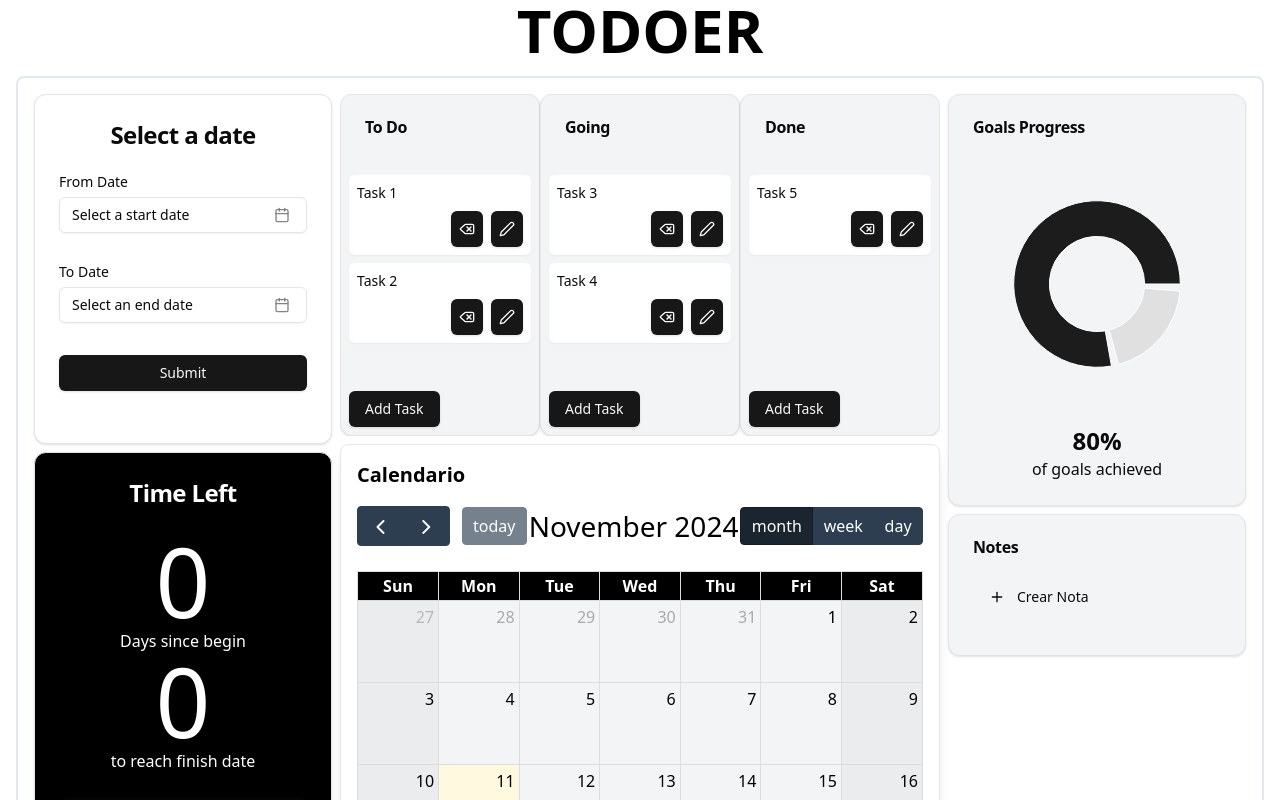
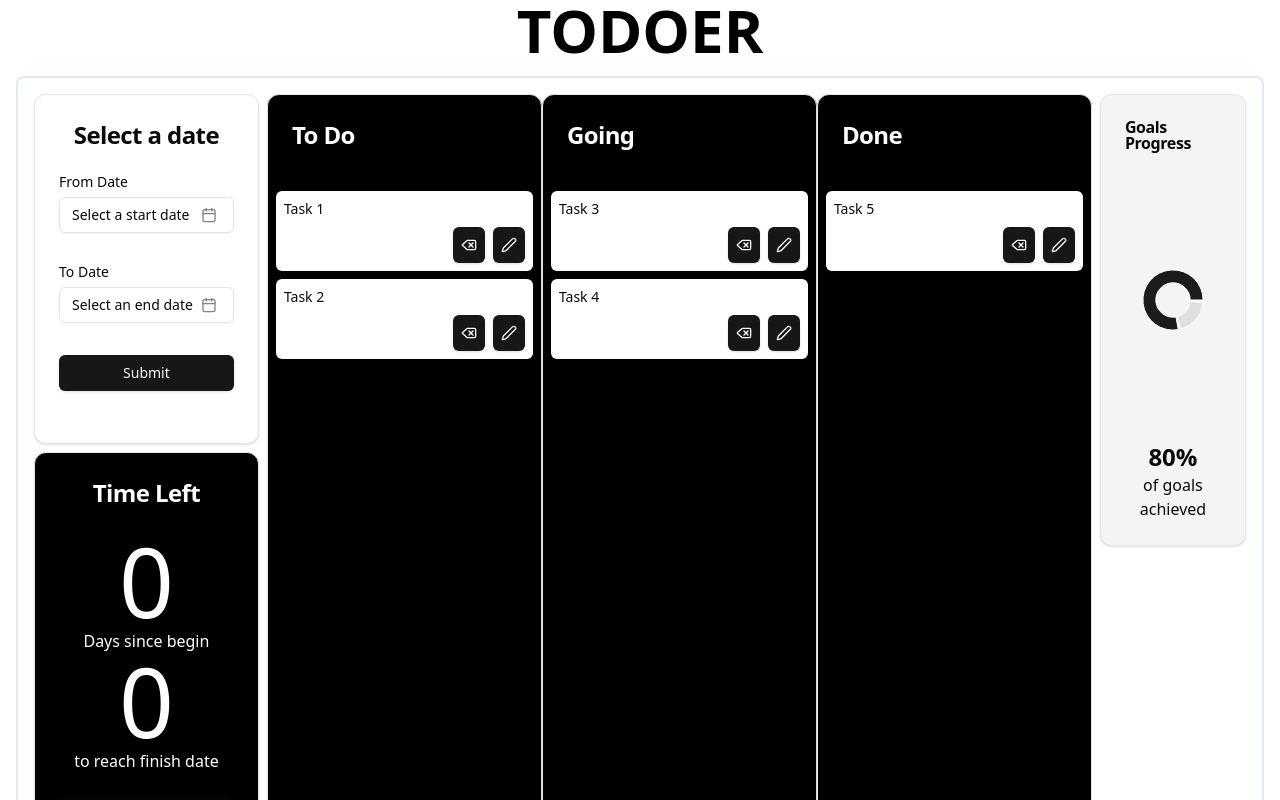
Before and after one commit to jafat71/todoer, a React (Vite) app: page / in a window 1280 px wide. Shown: the top 800 px of the page. Built offline with nearby package versions, Linux system fonts and the light colour scheme.

Commit message:
rm components

```diff
--- a/src/App.jsx
+++ b/src/App.jsx
@@ -5,7 +5,7 @@ import { Toaster } from "@/components/ui/toaster"
 const App = () => {
   return (
     <TodoerProvider>
-      <div className="max-w-7xl mx-auto flex items-center justify-center ">
+      <div className="max-w-8xl mx-auto flex items-center justify-center ">
         <AppRouter />
         <Toaster />
       </div>
--- a/src/components/custom/DroppableContainer.jsx
+++ b/src/components/custom/DroppableContainer.jsx
@@ -9,7 +9,7 @@ export const DroppableContainer = ({ id, children }) => {
   return (
     <div
       ref={setNodeRef}
-      className={`p-2 h-56 rounded-md overflow-y-scroll ${isOver ? 'bg-blue-100' : ''}`}
+      className={`p-2 h-full rounded-md overflow-y-auto ${isOver ? 'bg-gray-600' : ''}`}
     >
       {children}
     </div>
--- a/src/components/custom/Kanban.jsx
+++ b/src/components/custom/Kanban.jsx
@@ -166,26 +166,24 @@ const Kanban = () => {
             onDragEnd={handleDragEnd}
             onDragStart={handleDragStart}
         >
-            <div className="flex w-full  overflow-x-auto">
+            <div className="flex w-full h-full overflow-x-auto">
                 {Object.entries(columns).map(([columnId, column]) => (
                     <Card
                         key={columnId}
-                        className="flex-1 min-w-[100px] md:min-w-[170px] xl:min-w-[200px] bg-gray-100"
+                        className="flex flex-col flex-1 min-w-[100px] md:min-w-[170px] xl:min-w-[275px] bg-black"
                     >
                         <CardHeader>
-                            <CardTitle>{column.title}</CardTitle>
+                            <CardTitle className="text-white text-2xl">{column.title}</CardTitle>
                         </CardHeader>
-                        <CardContent className="overflow-y-auto p-0">
+                        {/* Hacer que el contenido ocupe todo el espacio disponible */}
+                        <CardContent className="flex-1 overflow-y-hidden p-0">
                             <SortableContext id={columnId} items={column.tasks} strategy={verticalListSortingStrategy}>
-                                <DroppableContainer id={columnId}>
+                                <DroppableContainer id={columnId}
+                                >
                                     {column.tasks.map((task) => (
                                         <SortableItem key={task.id} id={task.id}>
                                             <div className="p-2 w-full my-2 bg-white rounded-md shadow-sm flex flex-col space-y-2">
-                                                {/* Task title section allowing the text to wrap */}
-                                                <div className="text-sm break-words">
-                                                    {task.title}
-                                                </div>
-                                                {/* Action buttons positioned at the bottom of each task item */}
+                                                <div className="text-sm break-words">{task.title}</div>
                                                 <div className="flex justify-end space-x-2">
                                                     <Button
                                                         className="w-8"
@@ -214,10 +212,12 @@ const Kanban = () => {
                                 </DroppableContainer>
                             </SortableContext>
                         </CardContent>
-                        <Button onClick={() => handleAddTaskClick(columnId)} className="m-2">
-                            Add Task
+                        {/* Botón fijo en la parte inferior */}
+                        <Button onClick={() => handleAddTaskClick(columnId)} className="mt-auto bg-white   m-2">
+                            <div className='text-black font-semibold text-lg w-full h-full hover:text-white transition-all duration-300'>Add Task</div>
                         </Button>
                     </Card>
+
                 ))}
             </div>
 
@@ -249,7 +249,7 @@ const Kanban = () => {
 
             <DragOverlay>
                 {activeTask ? (
-                    <div className="p-2 bg-white rounded-md shadow-sm" style={{ opacity: 0.9 }}>
+                    <div className="p-2 bg-white h-full rounded-md shadow-sm" style={{ opacity: 0.9 }}>
                         {activeTask.title}
                     </div>
                 ) : null}
--- a/src/components/custom/Notes.jsx
+++ /dev/null
@@ -1,124 +0,0 @@
-import React, { useState } from 'react';
-import { Card, CardHeader, CardTitle, CardContent } from '@/components/ui/card';
-import { Input } from '@/components/ui/input';
-import { Button } from '@/components/ui/button';
-import {
-    AlertDialog,
-    AlertDialogTrigger,
-    AlertDialogContent,
-    AlertDialogHeader,
-    AlertDialogFooter,
-    AlertDialogAction,
-} from '@/components/ui/alert-dialog';
-import { LucideEdit, LucideDelete, LucidePlus } from 'lucide-react';
-
-const Notes = () => {
-    const [notes, setNotes] = useState([]);
-    const [newNote, setNewNote] = useState('');
-    const [editingNote, setEditingNote] = useState(null);
-    const [editText, setEditText] = useState('');
-    const [openAddDialog, setOpenAddDialog] = useState(false);
-    const [openEditDialog, setOpenEditDialog] = useState(false);
-
-    const handleAddNote = () => {
-        if (newNote.trim() !== '') {
-            setNotes([...notes, { id: Date.now(), text: newNote }]);
-            setNewNote('');
-            setOpenAddDialog(false); // Cerrar el diálogo después de agregar la nota
-        }
-    };
-
-    const handleDeleteNote = (id) => {
-        setNotes(notes.filter(note => note.id !== id));
-    };
-
-    const handleEditNote = (note) => {
-        setEditingNote(note);
-        setEditText(note.text);
-        setOpenEditDialog(true);
-    };
-
-    const handleSaveEdit = () => {
-        setNotes(notes.map(note => note.id === editingNote.id ? { ...note, text: editText } : note));
-        setEditingNote(null);
-        setEditText('');
-        setOpenEditDialog(false);
-    };
-
-    return (
-        <Card className="w-full bg-gray-100">
-            <CardHeader>
-                <CardTitle>Notes</CardTitle>
-            </CardHeader>
-            <CardContent>
-                <div className="flex justify-start mb-4">
-                    <AlertDialog open={openAddDialog} onOpenChange={setOpenAddDialog}>
-                        <AlertDialogTrigger asChild>
-                            <Button variant="primary">
-                                <LucidePlus size={20} className="mr-1" />
-                                Crear Nota
-                            </Button>
-                        </AlertDialogTrigger>
-                        <AlertDialogContent>
-                            <AlertDialogHeader>
-                                <h3 className="text-lg font-semibold">Crear Nueva Nota</h3>
-                            </AlertDialogHeader>
-                            <Input
-                                type="text"
-                                placeholder="Escribe tu nota"
-                                value={newNote}
-                                onChange={(e) => setNewNote(e.target.value)}
-                                className="mb-4"
-                            />
-                            <AlertDialogFooter>
-                                <AlertDialogAction onClick={handleAddNote}>Añadir</AlertDialogAction>
-                                <Button onClick={() => setOpenAddDialog(false)} variant="outline">Cancelar</Button>
-                            </AlertDialogFooter>
-                        </AlertDialogContent>
-                    </AlertDialog>
-                </div>
-
-                <ul className="space-y-2">
-                    {notes.map((note) => (
-                        <li
-                            key={note.id}
-                            className="flex flex-col md:flex-row items-center justify-between p-2 bg-white rounded-md shadow-sm"
-                        >
-                            <span>{note.text}</span>
-                            <div className="flex">
-                                <Button onClick={() => handleEditNote(note)} variant="outline" className="mr-2">
-                                    <LucideEdit size={16} />
-                                </Button>
-                                <Button onClick={() => handleDeleteNote(note.id)} variant="outline">
-                                    <LucideDelete size={16} />
-                                </Button>
-                            </div>
-                        </li>
-                    ))}
-                </ul>
-            </CardContent>
-
-            {/* AlertDialog para editar una nota */}
-            <AlertDialog open={openEditDialog} onOpenChange={setOpenEditDialog}>
-                <AlertDialogContent>
-                    <AlertDialogHeader>
-                        <h3 className="text-lg font-semibold">Editar Nota</h3>
-                    </AlertDialogHeader>
-                    <Input
-                        type="text"
-                        placeholder="Edita tu nota"
-                        value={editText}
-                        onChange={(e) => setEditText(e.target.value)}
-                        className="mb-4"
-                    />
-                    <AlertDialogFooter>
-                        <AlertDialogAction onClick={handleSaveEdit}>Guardar</AlertDialogAction>
-                        <Button onClick={() => setOpenEditDialog(false)} variant="outline">Cancelar</Button>
-                    </AlertDialogFooter>
-                </AlertDialogContent>
-            </AlertDialog>
-        </Card>
-    );
-};
-
-export default Notes;
--- a/src/components/custom/TaskCalendar.jsx
+++ /dev/null
@@ -1,131 +0,0 @@
-import React, { useEffect, useState } from 'react';
-import FullCalendar from '@fullcalendar/react';
-import dayGridPlugin from '@fullcalendar/daygrid';
-import interactionPlugin from '@fullcalendar/interaction';
-import { v4 as uuidv4 } from 'uuid';
-import { Button } from "@/components/ui/button";
-import { Input } from "@/components/ui/input";
-
-import {
-  AlertDialog,
-  AlertDialogTrigger,
-  AlertDialogContent,
-  AlertDialogHeader,
-  AlertDialogDescription,
-  AlertDialogFooter,
-  AlertDialogAction
-} from "@/components/ui/alert-dialog"; // Shadcn Alert Dialog
-
-const TaskCalendar = () => {
-  const [events, setEvents] = useState([]);
-  const [newEvent, setNewEvent] = useState({ title: '', date: '' });
-  const [openDialog, setOpenDialog] = useState(false); // State to control the dialog visibility
-
-  useEffect(() => {
-    console.log(events)
-  }, [events]);
-
-  const addEvent = () => {
-    if (newEvent.title && newEvent.date) {
-      const newEventWithId = {
-        id: uuidv4(),
-        title: newEvent.title,
-        date: newEvent.date,
-      };
-      setEvents([...events, newEventWithId]);
-      setNewEvent({ title: '', date: '' });
-      setOpenDialog(false);
-    } else {
-      alert('Please enter a title and a date');
-    }
-  };
-
-  const handleDateClick = (info) => {
-    setNewEvent({
-      title: '',
-      date: info.dateStr,
-    });
-    setOpenDialog(true);
-  };
-
-  const handleEventClick = (info) => {
-    const eventToDelete = info.event;
-    const confirmDelete = window.confirm(`¿Estás seguro de eliminar el evento "${eventToDelete.title}"?`);
-    if (confirmDelete) {
-      const filteredEvents = events.filter(e=>e.id!==eventToDelete.id)
-      console.log(filteredEvents)
-      setEvents(filteredEvents);
-    }
-  };
-
-  return (
-    <div className="p-4 border rounded-lg bg-white shadow-lg">
-      <h2 className="text-xl font-bold mb-4">Calendario</h2>
-
-      <AlertDialog open={openDialog} onOpenChange={setOpenDialog}>
-
-        <AlertDialogContent>
-          <AlertDialogHeader>
-            <h3 className="text-lg font-semibold">Nuevo Evento</h3>
-          </AlertDialogHeader>
-
-          <AlertDialogDescription>
-            <div className="space-y-2">
-              <Input
-                type="text"
-                placeholder="Título del evento"
-                value={newEvent.title}
-                onChange={(e) => {
-                  setNewEvent({ ...newEvent, title: e.target.value });
-                }}
-              />
-              <Input
-                type="date"
-                value={newEvent.date}
-                onChange={(e) => {
-                  setNewEvent({ ...newEvent, date: e.target.value });
-                }}
-              />
-            </div>
-          </AlertDialogDescription>
-
-          <AlertDialogFooter>
-            <AlertDialogAction onClick={addEvent}>Agregar Evento</AlertDialogAction>
-            <Button onClick={() => setOpenDialog(false)} variant="outline">Cancelar</Button>
-          </AlertDialogFooter>
-        </AlertDialogContent>
-      </AlertDialog>
-      {/* FullCalendar with events */}
-      <FullCalendar
-        plugins={[dayGridPlugin, interactionPlugin]}
-        initialView="dayGridMonth"
-        events={events}
-        dayHeaderClassNames={"bg-black text-white"}
-        eventClassNames={"bg-black text-white p-2 font-bold"}
-        dayCellClassNames={"bg-gray-100"}
-        businessHours
-        buttonHints
-        footerToolbar
-        viewClassNames={"rounded-md "}
-        titleFormat={""}
-        headerToolbar={{
-          left: 'prev,next today',
-          center: 'title',
-          right: 'dayGridMonth,dayGridWeek,dayGridDay',
-        }}
-        customButtons={{
-          myCustomButton: {
-      text: 'Custom Button',
-      click: () => alert('Clicked custom button!'),
-    },
-        }}
-        height="auto"
-        dateClick={handleDateClick} // Use the dateClick handler
-        eventClick={handleEventClick} // Handle event click to delete
-        themeSystem="bootstrap"
-      />
-    </div>
-  );
-};
-
-export default TaskCalendar;
--- a/src/pages/Home.jsx
+++ b/src/pages/Home.jsx
@@ -1,9 +1,7 @@
 import CalendarForm from "@/components/custom/CalendarForm";
 import DayCounter from "@/components/custom/DayCounter";
 import Kanban from "@/components/custom/Kanban";
-import Notes from "@/components/custom/Notes";
 import Stats from "@/components/custom/Stats";
-import TaskCalendar from "@/components/custom/TaskCalendar";
 
 const Home = () => {
     //TODO: FIX LOCAL COMPONENTS RESPONSIVE
@@ -21,14 +19,12 @@ const Home = () => {
                     <DayCounter className="flex-1" />
                 </div>
 
-                <div className="flex flex-col gap-2 w-full lg:w-2/4">
-                    <Kanban className="w-full" />
-                    <TaskCalendar className="w-full" />
+                <div className="flex flex-col gap-2 w-full lg:w-3/4">
+                    <Kanban className="w-full h-full" />
                 </div>
 
                 <div className="flex flex-row gap-2 w-full lg:w-1/4 lg:flex-col">
                     <Stats className="flex-1" />
-                    <Notes className="flex-1" />
                 </div>
             </div>
         </div>
```
